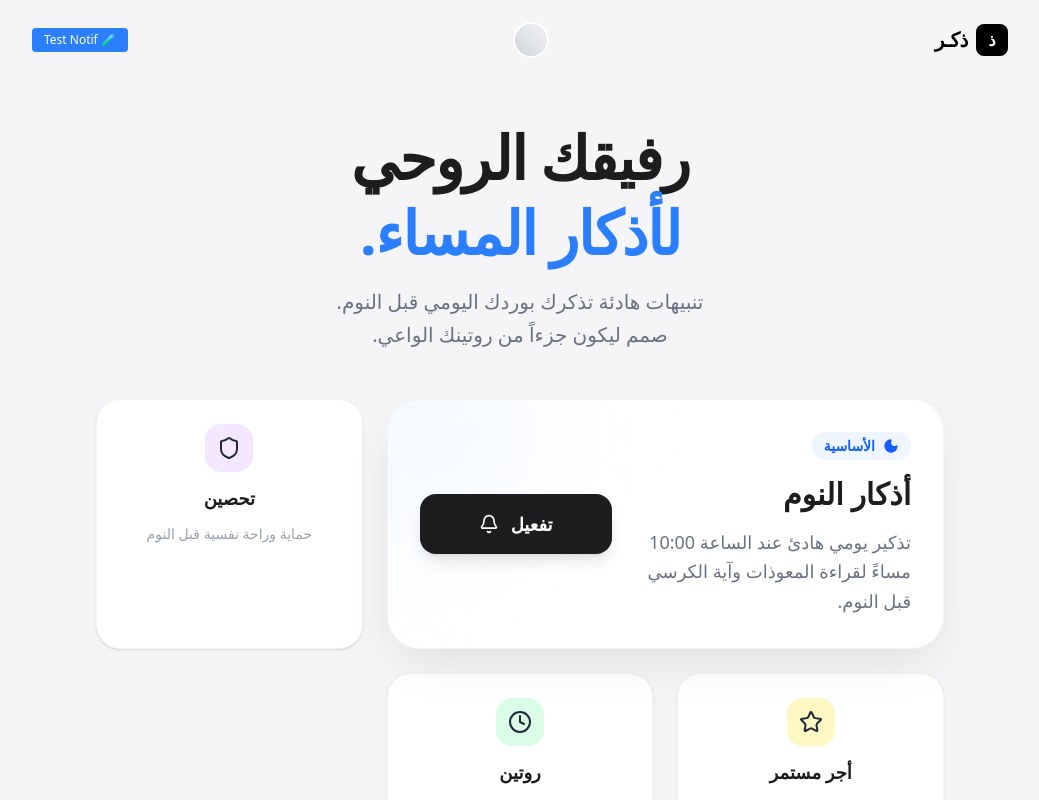
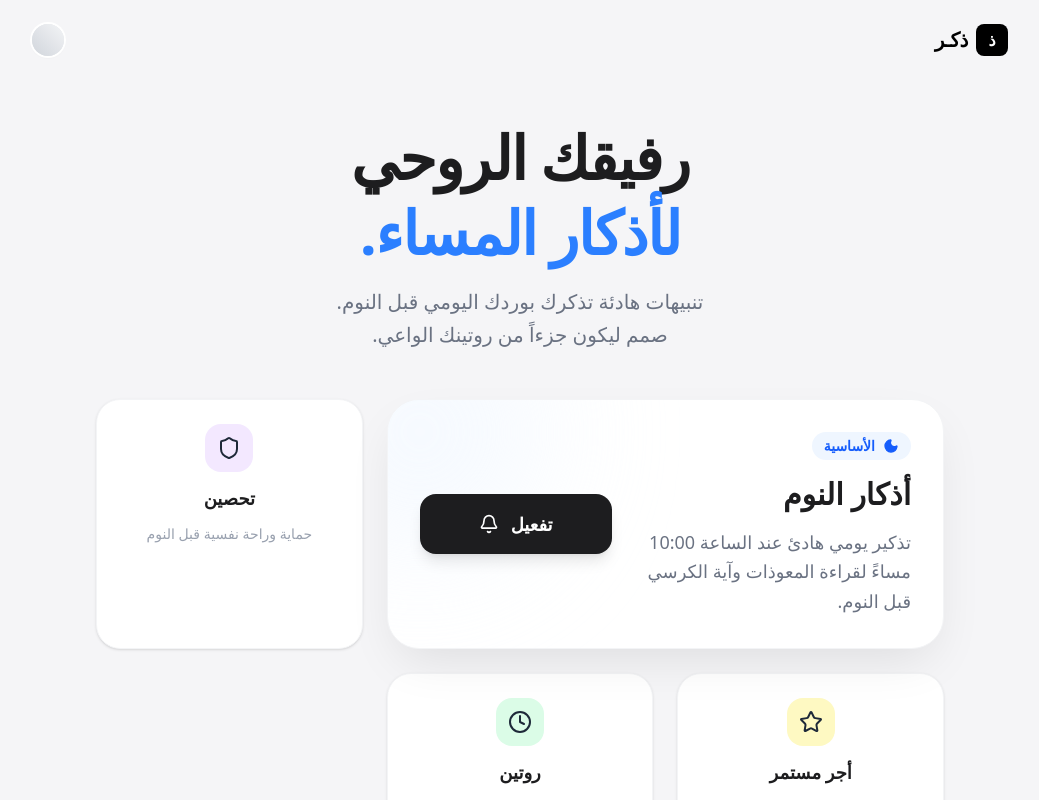
Before and after one commit to younesbennaceur/reminder-app, a React (Vite) app: page / in a window 1280 px wide. Shown: the top 800 px of the page, without its empty margins (120-1159 px from the left). Built offline with nearby package versions, Linux system fonts and the light colour scheme.

Commit message:
fix deployment issue

```diff
--- a/src/App.jsx
+++ b/src/App.jsx
@@ -12,17 +12,6 @@ function App() {
   const [loading, setLoading] = useState(false);
   const [isSubscribed, setIsSubscribed] = useState(false);
   const [error, setError] = useState('');
-     const handleTestNotifications = async () => {
-  try {
-    const response = await fetch('https://reminder-eud4.onrender.com/api/test-notifications', {
-      method: 'GET'
-    });
-    const data = await response.json();
-    console.log("Notifs envoyées :", data);
-  } catch (err) {
-    console.error(err);
-  }
-};
 
 const handleSubscribe = async () => {
   setLoading(true);
@@ -70,7 +59,6 @@ const handleSubscribe = async () => {
       headers: { 'Content-Type': 'application/json' }
     });
 
-
     console.log("7. Réponse reçue du serveur !");
 
     if (!response.ok) throw new Error('Erreur serveur HTTP ' + response.status);
@@ -105,12 +93,6 @@ const handleSubscribe = async () => {
         <div className="w-8 h-8 rounded-full bg-gray-200 overflow-hidden ring-2 ring-white shadow-sm">
           <div className="w-full h-full bg-gradient-to-tr from-gray-300 to-gray-100"></div>
         </div>
-        <button
-        onClick={handleTestNotifications}
-        className="text-xs bg-blue-500 text-white px-3 py-1 rounded hover:bg-blue-600"
-      >
-        🧪 Test Notif
-      </button>
       </nav>
 
       {/* Contenu Principal */}
```
Also changed, not shown: 1 other file (tests, documents, lock files or other folders).
